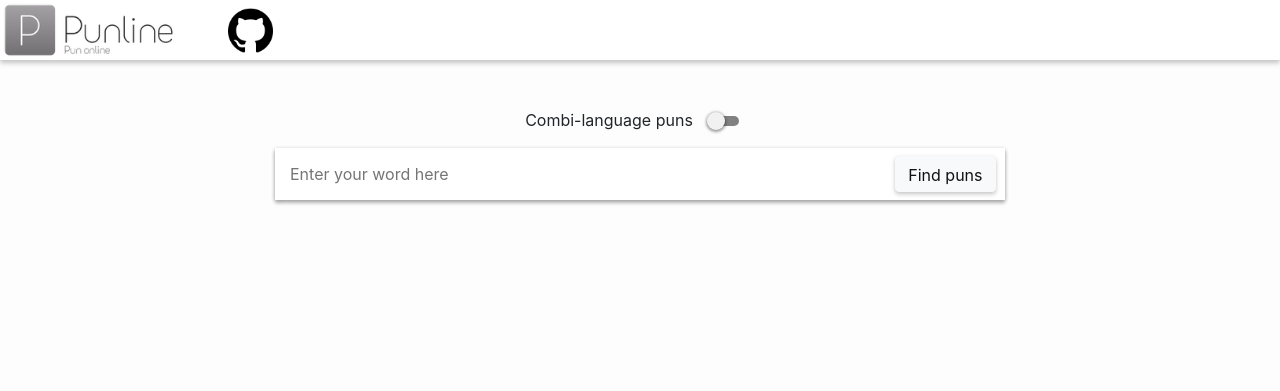
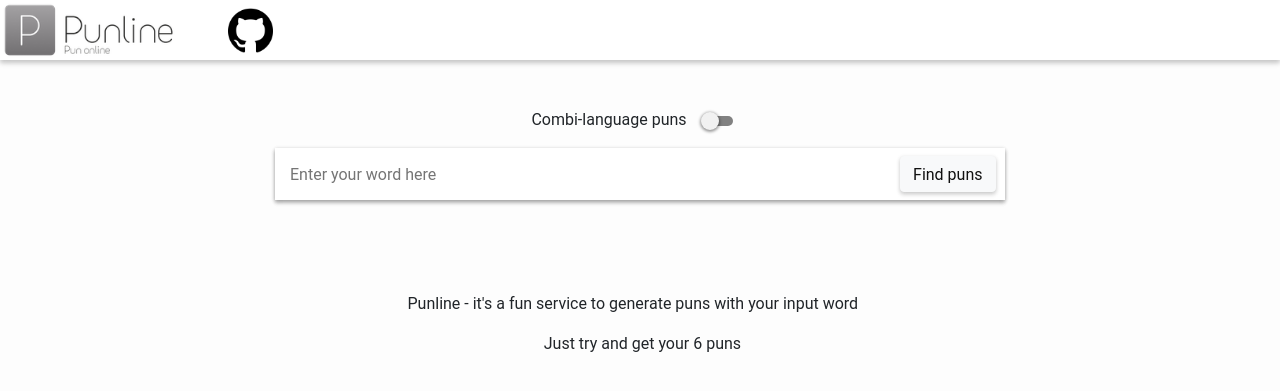
Before and after one commit to flame11st/punline, a Django app: page / in a window 1280 px wide. Shown: the top 391 px of the page. Run offline with Django 3.2, Linux system fonts and the light colour scheme; some libraries are stand-ins or nearby versions.

Commit message:
changed fonts

```diff
--- a/puns/pun.py
+++ b/puns/pun.py
@@ -4,7 +4,7 @@ transl = {
     'w': 'в', 'e': 'е', 'r': 'р', 't': 'т', 'u': 'у', 'i': 'и', 'o': 'о', 'p': 'п', 'a': 'а', 's': 'с', 'd': 'д',
     'f': 'ф', 'g': 'г', 'h': 'х', 'k': 'к', 'l': 'л', 'z': 'з', 'c': 'ц', 'v': 'в', 'b': 'б', 'n': 'н', 'm': 'м',
     'ch': 'ч', 'sh': 'ш', 'к': 'k', 'е': 'e', 'н': 'n', 'г': 'g', 'ф': 'f', 'в': 'v', 'а':'a', 'п': 'p', 'р': 'r',
-    'о': 'o', 'л': 'l', 'д': 'd', 'м': 'm', 'и': 'i', 'т': 't', 'б': 'b',
+    'о': 'o', 'л': 'l', 'д': 'd', 'м': 'm', 'и': 'i', 'т': 't', 'б': 'b','с':'s',
 }
 
 
@@ -37,7 +37,7 @@ def pun(words, input_word, bool):
             except KeyError:
                 pass
             try:
-                if transl[input_word[-1::]] == word[:1:]:
+                if transl[input_word[-1::]] == word[:1:] and word[:2:] != 'sh':
                     find_words.append( [input_word.capitalize(), word[1::], input_word + ' + ' + word] )
                     parts.append( input_word + ' + ' + word )
                     count += 1
--- a/puns/templates/puns/index.html
+++ b/puns/templates/puns/index.html
@@ -18,7 +18,7 @@
         <div class="container">
             <form action="" method="post">
                 <div class="row justify-content-md-center">
-                    <p>Combi-language puns</p>
+                    <p style="font-family: 'Roboto', sans-serif;">Combi-language puns</p>
                     <label id="checkbox" class="custom-control custom-checkbox">
                         <input type="checkbox" class="custom-control-input" name="comb">
                         <span class="custom-control-indicator"></span>
@@ -35,6 +35,18 @@
                         </div>
                     </div>
                 </div>
+                <div class="description">
+                    <div class="row justify-content-md-center">
+                        <div class="col col-lg-6">
+                            <p>Punline - it's a fun service to generate puns with your input word</p>
+                        </div>
+                    </div>
+                    <div class="row justify-content-md-center">
+                        <div class="col col-lg-3">
+                            <p>Just try and get your 6 puns</p>
+                        </div>
+                    </div>
+                </div>
             </form>
         </div>
     </body>
--- a/puns/templates/puns/result.html
+++ b/puns/templates/puns/result.html
@@ -19,7 +19,7 @@
         <div class="container">
             <form action="/" method="post">
                 <div class="row justify-content-md-center">
-                    <p>Combi-language puns</p>
+                    <p style="font-family: 'Roboto', sans-serif;">Combi-language puns</p>
                     <label id="checkbox" class="custom-control custom-checkbox">
                         <input type="checkbox" class="custom-control-input" name="comb" {% if combi_pun %} checked {% endif %}>
                         <span class="custom-control-indicator"></span>
--- a/static/style.css
+++ b/static/style.css
@@ -41,10 +41,12 @@ body{ background-color: #FDFDFD; }
 #search{
     position: relative;
     padding-left: 15px;
+    font-family: 'Roboto', sans-serif;
 }
 
 #search-btn{
     height: 36px;
+    font-family: 'Roboto', sans-serif;
     position: absolute;
     top: 0;
     right: 0;
@@ -92,6 +94,7 @@ body{ background-color: #FDFDFD; }
     margin-top: 2rem;
     background: #FFFFFF;
     font-size:19px;
+    font-family: 'Roboto', sans-serif;
 }
 
 #cards {
@@ -103,6 +106,7 @@ body{ background-color: #FDFDFD; }
     -moz-box-shadow: rgba(0, 0, 0, 0.12) 0px 3px 6px, rgba(0, 0, 0, 0.12) 0px 3px 4px;
     box-shadow: rgba(0, 0, 0, 0.12) 0px 3px 6px, rgba(0, 0, 0, 0.12) 0px 3px 4px;
     weight: 300px;
+    font-family: 'Roboto', sans-serif;
 }
 
 .puns {
@@ -161,3 +165,9 @@ body{ background-color: #FDFDFD; }
   #checkbox{
     margin-top:4px;
   }
+
+  .description{
+    margin-top:60px;
+    margin-left:50px;
+    font-family: 'Roboto', sans-serif;
+  }
```
